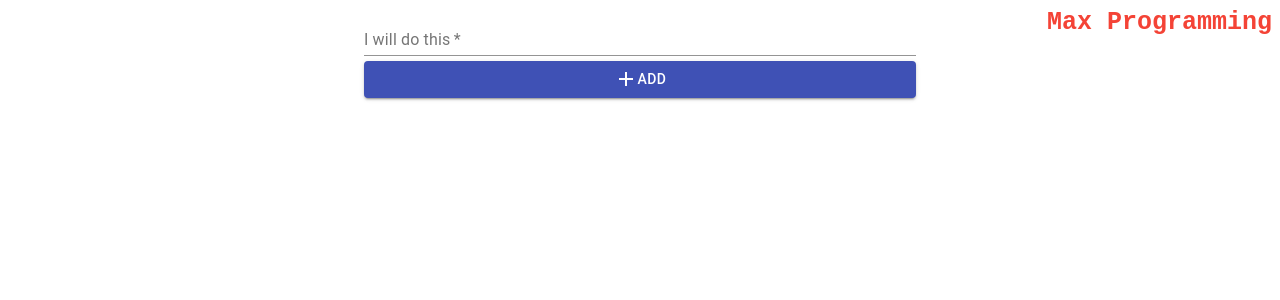
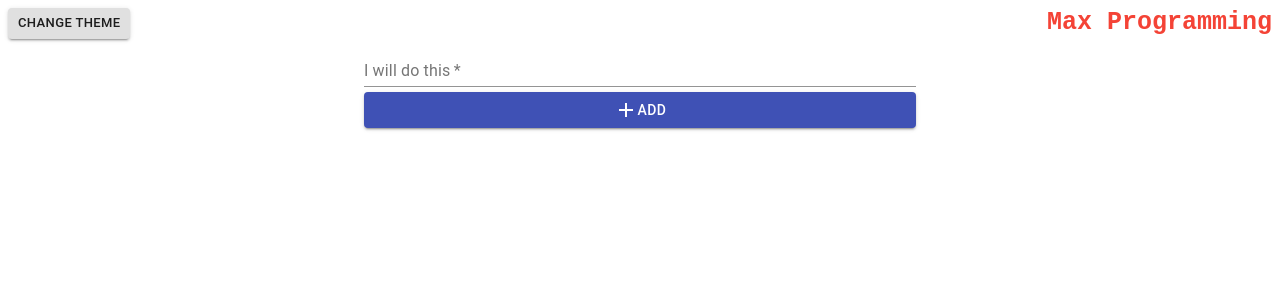
Before and after one commit to max-programming/max-todos, a React (Create React App) app: page / in a window 1280 px wide. Shown: the top 300 px of the page. Built offline with nearby package versions, Linux system fonts and the light colour scheme.

Commit message:
Added Dark Mode

```diff
--- a/package.json
+++ b/package.json
@@ -8,6 +8,7 @@
     "@testing-library/jest-dom": "^4.2.4",
     "@testing-library/react": "^9.5.0",
     "@testing-library/user-event": "^7.2.1",
+    "darkreader": "^4.9.2",
     "react": "^16.13.1",
     "react-dom": "^16.13.1",
     "react-scripts": "3.4.1"
--- a/src/App.js
+++ b/src/App.js
@@ -1,18 +1,36 @@
 import React, { useState } from "react";
 import AddTodo from "./components/AddTodo";
 import Todo from "./components/Todo";
+import ThemeSwitcher from "./components/ThemeSwitcher";
 import { Link } from "@material-ui/core";
+import {
+  enable as enableDarkMode,
+  disable as disableDarkMode,
+} from "darkreader";
 
 function App() {
   const [todos, setTodos] = useState([]);
+  const [isDark, setIsDark] = useState();
+  const reversedTodos = todos.reverse();
   const channelLink = {
     float: "right",
     fontWeight: "bold",
     fontSize: 25,
     fontFamily: "monospace",
   };
+  const changeTheme = () => {
+    setIsDark(!isDark);
+    if (!isDark) {
+      enableDarkMode({
+        brightness: 100,
+        contrast: 90,
+        sepia: 10,
+      });
+    } else disableDarkMode();
+  };
   return (
     <div>
+      <ThemeSwitcher changeTheme={changeTheme} />
       <Link
         href="https://youtube.com/c/MaxProgramming"
         target="_blank"
@@ -22,7 +40,7 @@ function App() {
         Max Programming
       </Link>
       <AddTodo makeTodos={(text) => setTodos([...todos, text])} />
-      {todos.map((todo, index) => {
+      {reversedTodos.map((todo, index) => {
         return <Todo todoNo={index} todo={todo} key={index} />;
       })}
     </div>
--- /dev/null
+++ b/src/components/ThemeSwitcher.jsx
@@ -0,0 +1,12 @@
+import React from "react";
+import { Button } from "@material-ui/core";
+
+const ThemeSwitcher = ({ changeTheme }) => {
+  return (
+    <Button variant="contained" size="small" onClick={changeTheme}>
+      Change Theme
+    </Button>
+  );
+};
+
+export default ThemeSwitcher;
```
Also changed, not shown: 4 other files (tests, documents, lock files or other folders).
